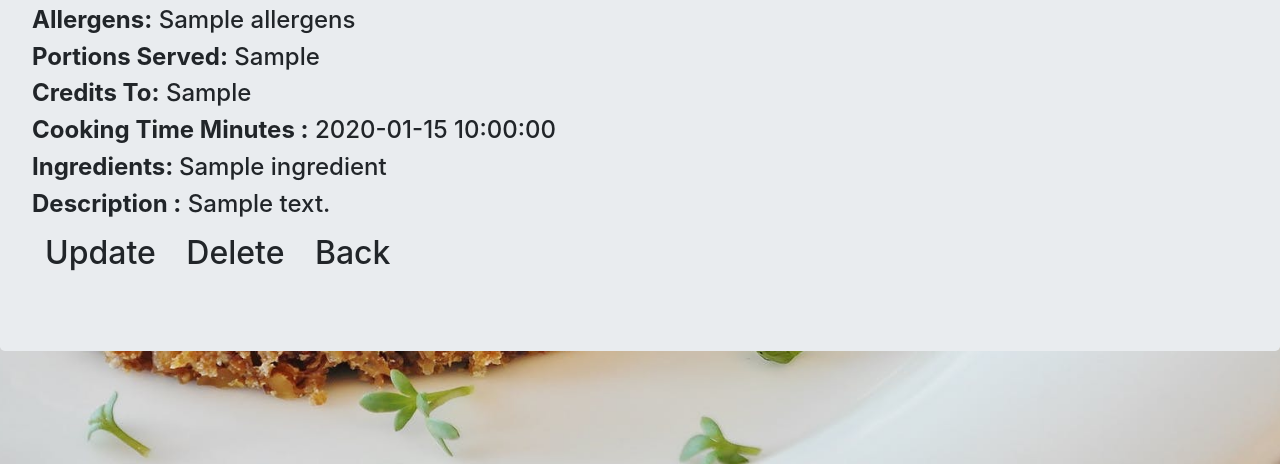
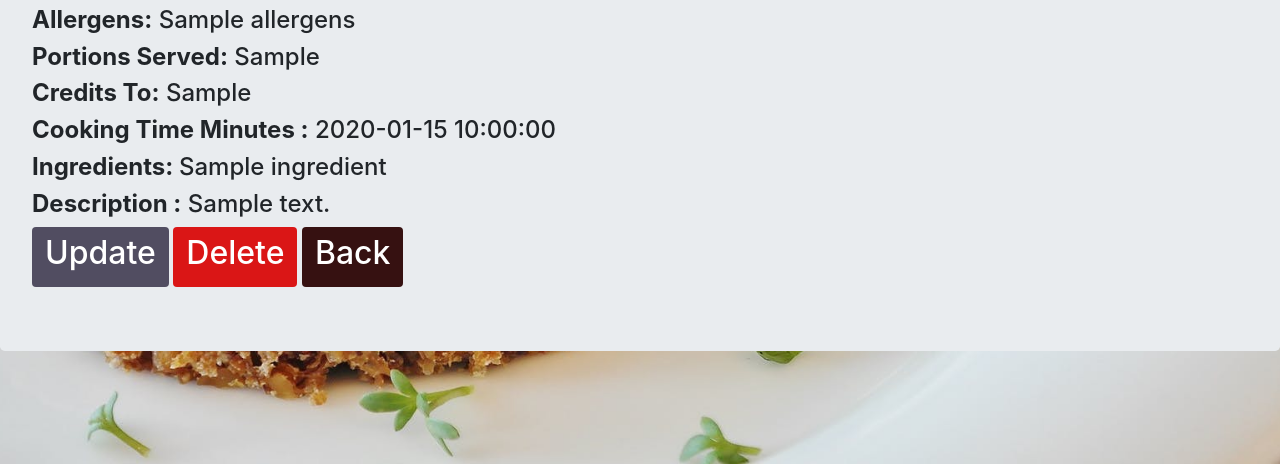
Before and after one commit to flo0909/flaskapp-project, a Flask app: page /results/ in a window 1280 px wide. Shown: the part 336-800 px from the top of the page. Run offline with Flask 2, Linux system fonts and the light colour scheme; a database or web service that is not in the repository returns one stand-in record (values such as "Sample title"); some libraries are stand-ins or nearby versions.

Commit message:
results page buttons styled

```diff
--- a/static/style.css
+++ b/static/style.css
@@ -53,3 +53,15 @@ body{
 .nav-item:hover{
     color:rgb(189, 185, 185);
 }
+.delete{
+    background-color: rgb(218, 22, 22);
+    color:white;
+}
+.updt{
+   background-color: rgb(81, 77, 97);
+   color:white;
+}
+.back{
+   background-color: rgb(54, 17, 17);
+   color:white;
+}
```
